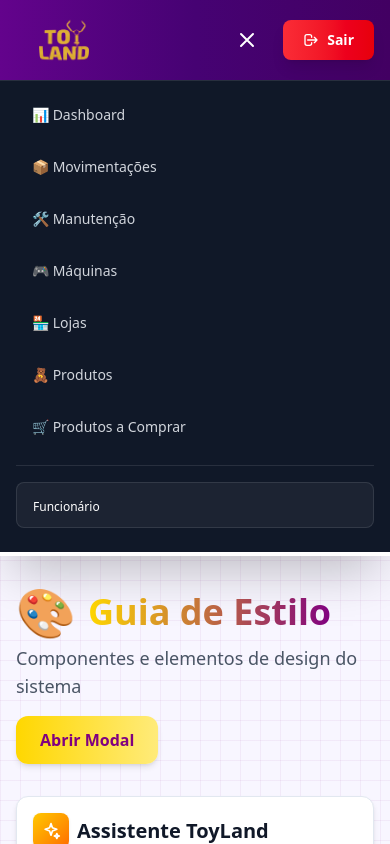
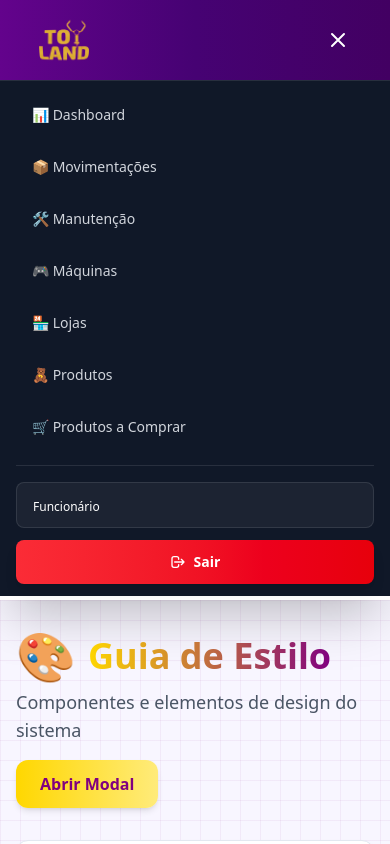
Before and after one commit to Inventory-System-Clients/toylandFront, a React (Vite) app: page /style-guide in a window 390 px wide. Both pictures are taken after a click on the button "Menu". Shown: the top 844 px of the page. Built offline with nearby package versions, Linux system fonts and the light colour scheme; no server answers.

Commit message:
sair dentro do menu hamburguer

```diff
--- a/src/components/Navbar.jsx
+++ b/src/components/Navbar.jsx
@@ -235,7 +235,7 @@ export function Navbar() {
             </div>
             <button
               onClick={handleLogout}
-              className="bg-linear-to-r from-red-500 to-red-600 hover:from-red-600 hover:to-red-700 px-5 py-2.5 rounded-lg text-sm font-semibold transition-all duration-200 shadow-lg hover:shadow-xl transform hover:-translate-y-0.5 flex items-center gap-2"
+              className="hidden lg:flex bg-linear-to-r from-red-500 to-red-600 hover:from-red-600 hover:to-red-700 px-5 py-2.5 rounded-lg text-sm font-semibold transition-all duration-200 shadow-lg hover:shadow-xl transform hover:-translate-y-0.5 items-center gap-2"
             >
               <svg
                 className="w-4 h-4"
@@ -424,6 +424,25 @@ export function Navbar() {
                   )}
                 </div>
               </div>
+              <button
+                onClick={handleLogout}
+                className="flex w-full items-center justify-center gap-2 rounded-lg bg-gradient-to-r from-red-500 to-red-600 px-5 py-3 text-sm font-semibold text-white shadow-lg transition hover:from-red-600 hover:to-red-700"
+              >
+                <svg
+                  className="h-4 w-4"
+                  fill="none"
+                  stroke="currentColor"
+                  viewBox="0 0 24 24"
+                >
+                  <path
+                    strokeLinecap="round"
+                    strokeLinejoin="round"
+                    strokeWidth={2}
+                    d="M17 16l4-4m0 0l-4-4m4 4H7m6 4v1a3 3 0 01-3 3H6a3 3 0 01-3-3V7a3 3 0 013-3h4a3 3 0 013 3v1"
+                  />
+                </svg>
+                Sair
+              </button>
             </div>
           </div>
         </div>
```
